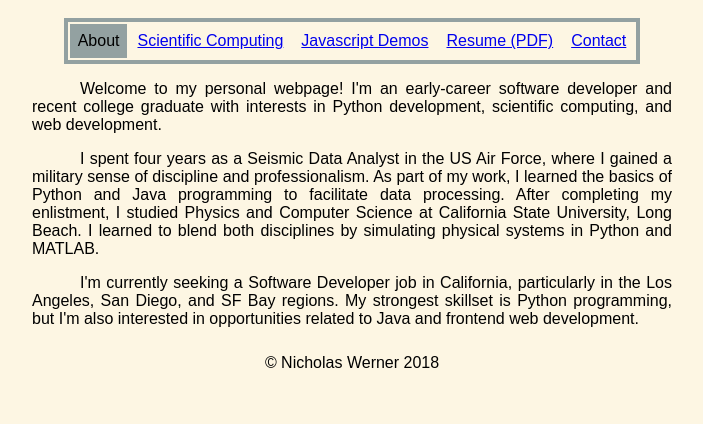
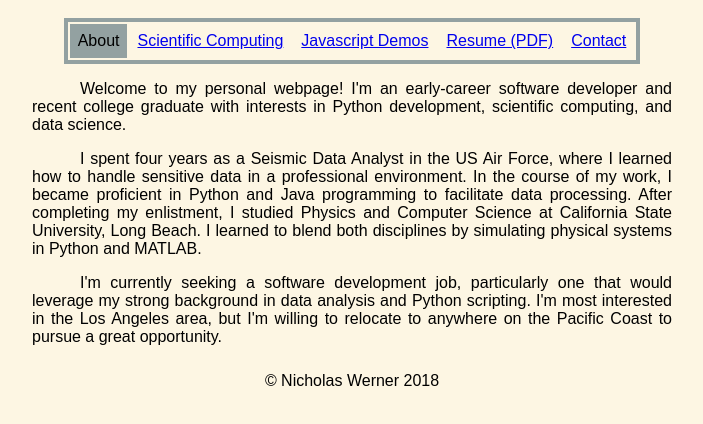
Before and after one commit to wernerphysics/physics-website, a plain HTML site: page index.html in a window 1280 px wide. Shown: the part 48-472 px from the top of the page, without its empty margins (288-991 px from the left). Drawn offline with Linux system fonts and the light colour scheme.

Commit message:
Updated bio text

```diff
--- a/index.html
+++ b/index.html
@@ -18,19 +18,20 @@
 
     <p>Welcome to my personal webpage! I'm an early-career software developer
     and recent college graduate with interests in Python development, scientific
-    computing, and web development.</p>
+    computing, and data science.</p>
 
     <p>I spent four years as a Seismic Data Analyst in the US Air Force, where I
-    gained a military sense of discipline and professionalism. As part of my
-    work, I learned the basics of Python and Java programming to facilitate data
-    processing.  After completing my enlistment, I studied Physics and Computer
-    Science at California State University, Long Beach. I learned to blend both
-    disciplines by simulating physical systems in Python and MATLAB.</p>
+    learned how to handle sensitive data in a professional environment. In the
+    course of my work, I became proficient in Python and Java programming to
+    facilitate data processing.  After completing my enlistment, I studied
+    Physics and Computer Science at California State University, Long Beach. I
+    learned to blend both disciplines by simulating physical systems in Python
+    and MATLAB.</p>
 
-    <p>I'm currently seeking a Software Developer job in California,
-    particularly in the Los Angeles, San Diego, and SF Bay regions. My strongest
-    skillset is Python programming, but I'm also interested in opportunities
-    related to Java and frontend web development.</p>
+    <p>I'm currently seeking a software development job, particularly one that
+    would leverage my strong background in data analysis and Python scripting.
+    I'm most interested in the Los Angeles area, but I'm willing to relocate to
+    anywhere on the Pacific Coast to pursue a great opportunity.</p>
 
     <div class="footer">&copy Nicholas Werner
       <script>document.write((new Date()).getFullYear());</script>
```
